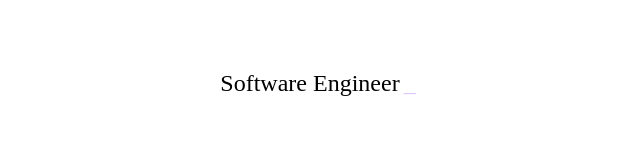
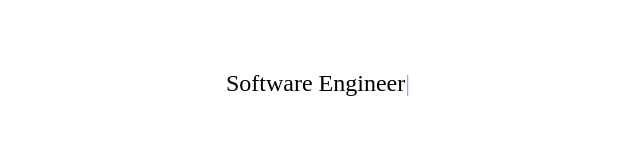
Before and after one commit to giovannifiori/my-website, a Next.js app: page / in a window 1280 px wide. Shown: the part 565-725 px from the top of the page, without its empty margins (322-962 px from the left). Built offline with nearby package versions, Linux system fonts and the light colour scheme.

Commit message:
feat: change subtitle animation

```diff
--- a/components/Hero/Hero.module.scss
+++ b/components/Hero/Hero.module.scss
@@ -22,19 +22,18 @@
     font-size: 1.5rem;
 
     &:after {
-        content: "_";
+        content: "|";
         color: $primaryColor;
-        animation: blink 1s infinite;
-        margin-left: 0.25rem;
+        animation: blink 350ms alternate-reverse infinite;
     }
 }
 
 @keyframes blink {
     from {
-        opacity: 1;
+        opacity: 0;
     }
     to {
-        opacity: 0;
+        opacity: 1;
     }
 }
 
```
